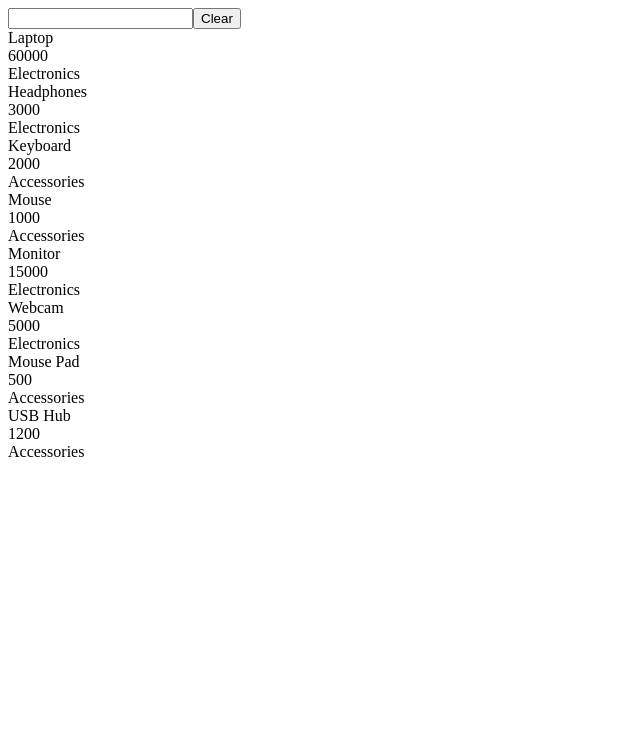
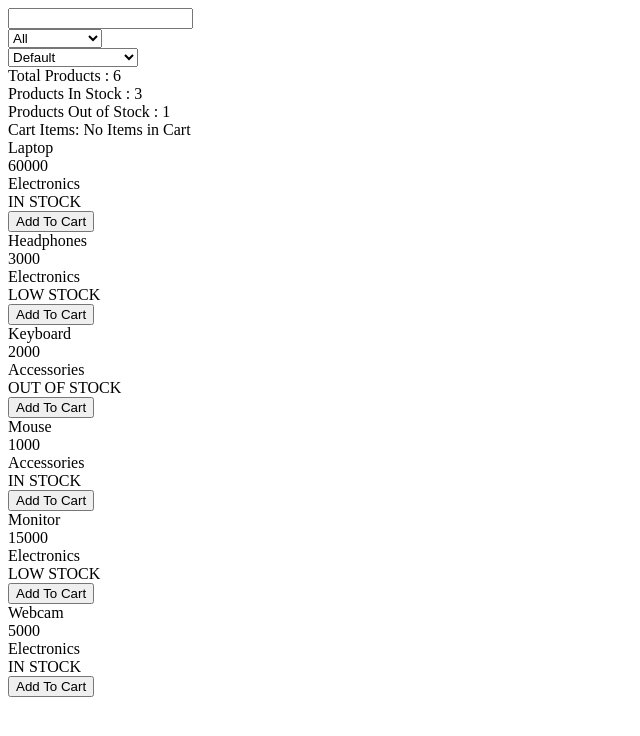
Before and after one commit to kunaladhav/playground, a React (Vite) app in the folder playground/: page / in a window 1280 px wide. Shown: the top 736 px of the page, without its empty margins (0-640 px from the left). Built offline with nearby package versions, Linux system fonts and the light colour scheme.

Commit message:
Completed Day 29 Assignment

```diff
--- a/playground/src/App.jsx
+++ b/playground/src/App.jsx
@@ -30,7 +30,8 @@
 // import ShoppingCartShipping from "./Pages/ShoppingCartShipping";
 // import LocalShop from "./Pages/LocalShop";
 // import RecentShop from "./Pages/RecentShop";
-import DebounceProduct from "./Pages/DebounceProduct";
+// import DebounceProduct from "./Pages/DebounceProduct";
+import ProductManagementDashboard from "./Pages/ProductManagementDashboard";
 
 function App() {
   // const [cart, setCart] = useState([]);
@@ -73,7 +74,8 @@ function App() {
         {/* <ShoppingCartShipping /> */}
         {/* <LocalShop /> */}
         {/* <RecentShop /> */}
-        <DebounceProduct />
+        {/* <DebounceProduct /> */}
+        <ProductManagementDashboard />
       </div>
     </>
   );
--- /dev/null
+++ b/playground/src/Pages/ProductManagementDashboard.jsx
@@ -0,0 +1,78 @@
+import { useState } from "react";
+import ManageProductList from "../components/ManageProductList";
+import SearchSortFilter from "../components/SearchSortFilter";
+
+const initialProducts = [
+  { id: 1, name: "Laptop", category: "Electronics", price: 60000, stock: 12 },
+  { id: 2, name: "Headphones", category: "Electronics", price: 3000, stock: 5 },
+  { id: 3, name: "Keyboard", category: "Accessories", price: 2000, stock: 0 },
+  { id: 4, name: "Mouse", category: "Accessories", price: 1000, stock: 18 },
+  { id: 5, name: "Monitor", category: "Electronics", price: 15000, stock: 3 },
+  { id: 6, name: "Webcam", category: "Electronics", price: 5000, stock: 8 },
+];
+
+const ProductManagementDashboard = () => {
+  const products = initialProducts;
+  const [cart, setCart] = useState([]);
+  const [searchTerm, setSearchTerm] = useState("");
+  const [selectedCategory, setSelectedCategory] = useState("");
+  const [sortOption, setSortOption] = useState("");
+
+  const categories = ["Electronics", "Accessories"];
+
+  const addToCart = (id) => {
+    const exists = cart.some((item) => item === id);
+
+    if (!exists) {
+      return setCart([...cart, id]);
+    }
+  };
+
+  const filteredItem = products.filter((item) => {
+    const matchedSearch = item.name
+      .toLowerCase()
+      .includes(searchTerm.toLowerCase());
+    const matchedCategory =
+      selectedCategory === "" || selectedCategory === item.category;
+    return matchedSearch && matchedCategory;
+  });
+
+  const getSortedOption = () => {
+    if (sortOption === "price-low") {
+      return [...filteredItem].sort((a, b) => a.price - b.price);
+    } else if (sortOption === "price-high") {
+      return [...filteredItem].sort((a, b) => b.price - a.price);
+    } else if (sortOption === "name-az") {
+      return [...filteredItem].sort((a, b) => a.name.localeCompare(b.name));
+    } else if (sortOption === "name-za") {
+      return [...filteredItem].sort((a, b) => b.name.localeCompare(a.name));
+    } else {
+      return filteredItem;
+    }
+  };
+
+  const sortedItems = getSortedOption();
+
+  return (
+    <div>
+      <div>
+        <SearchSortFilter
+          searchTerm={searchTerm}
+          setSearchTerm={setSearchTerm}
+          selectedCategory={selectedCategory}
+          setSelectedCategory={setSelectedCategory}
+          categories={categories}
+          sortOption={sortOption}
+          setSortOption={setSortOption}
+        />
+        <ManageProductList
+          products={sortedItems}
+          onAddToCart={addToCart}
+          cart={cart}
+        />
+      </div>
+    </div>
+  );
+};
+
+export default ProductManagementDashboard;
--- /dev/null
+++ b/playground/src/components/ManageProductList.jsx
@@ -0,0 +1,34 @@
+const ManageProductList = ({ products, onAddToCart, cart }) => {
+  const inStock = products.filter((item) => item.stock > 5);
+  const outStock = products.filter((item) => item.stock === 0);
+
+  return (
+    <div>
+      <div>
+        Total Products : {products.length} <br />
+        Products In Stock : {inStock.length} <br />
+        Products Out of Stock : {outStock.length} <br />
+        Cart Items: {cart.length === 0 ? "No Items in Cart" : cart.length}{" "}
+        <br />
+        {products.map((item) => (
+          <div>
+            {item.name} <br />
+            {item.price} <br />
+            {item.category} <br />
+            {item.stock === 0
+              ? "OUT OF STOCK"
+              : item.stock <= 5
+                ? "LOW STOCK"
+                : "IN STOCK"}{" "}
+            <br />
+            <button onClick={() => onAddToCart(item.id)}>
+              {cart.includes(item.id) ? "Added" : "Add To Cart"}
+            </button>
+          </div>
+        ))}
+      </div>
+    </div>
+  );
+};
+
+export default ManageProductList;
--- /dev/null
+++ b/playground/src/components/SearchSortFilter.jsx
@@ -0,0 +1,50 @@
+const SearchSortFilter = ({
+  searchTerm,
+  setSearchTerm,
+  categories,
+  selectedCategory,
+  setSelectedCategory,
+  sortOption,
+  setSortOption,
+}) => {
+  return (
+    <div>
+      <div>
+        <label>
+          <input
+            type="text"
+            value={searchTerm}
+            onChange={(e) => setSearchTerm(e.target.value)}
+          />
+        </label>
+      </div>
+      <div>
+        <select
+          name="group-category"
+          value={selectedCategory}
+          onChange={(e) => setSelectedCategory(e.target.value)}
+        >
+          <option value="">All</option>
+          {categories.map((item) => (
+            <option value={item}>{item}</option>
+          ))}
+        </select>
+      </div>
+      <div>
+        <select
+          name="group-sort"
+          value={sortOption}
+          onChange={(e) => setSortOption(e.target.value)}
+        >
+          <option value="">Default</option>
+          <option value="price-low">Price Low-High</option>
+          <option value="price-high">Price High-Low </option>
+          <option value="name-az">Alphabetically A-Z</option>
+          <option value="name-za">Alphabetically Z-A</option>
+        </select>
+      </div>
+    </div>
+  );
+};
+
+export default SearchSortFilter;
```
